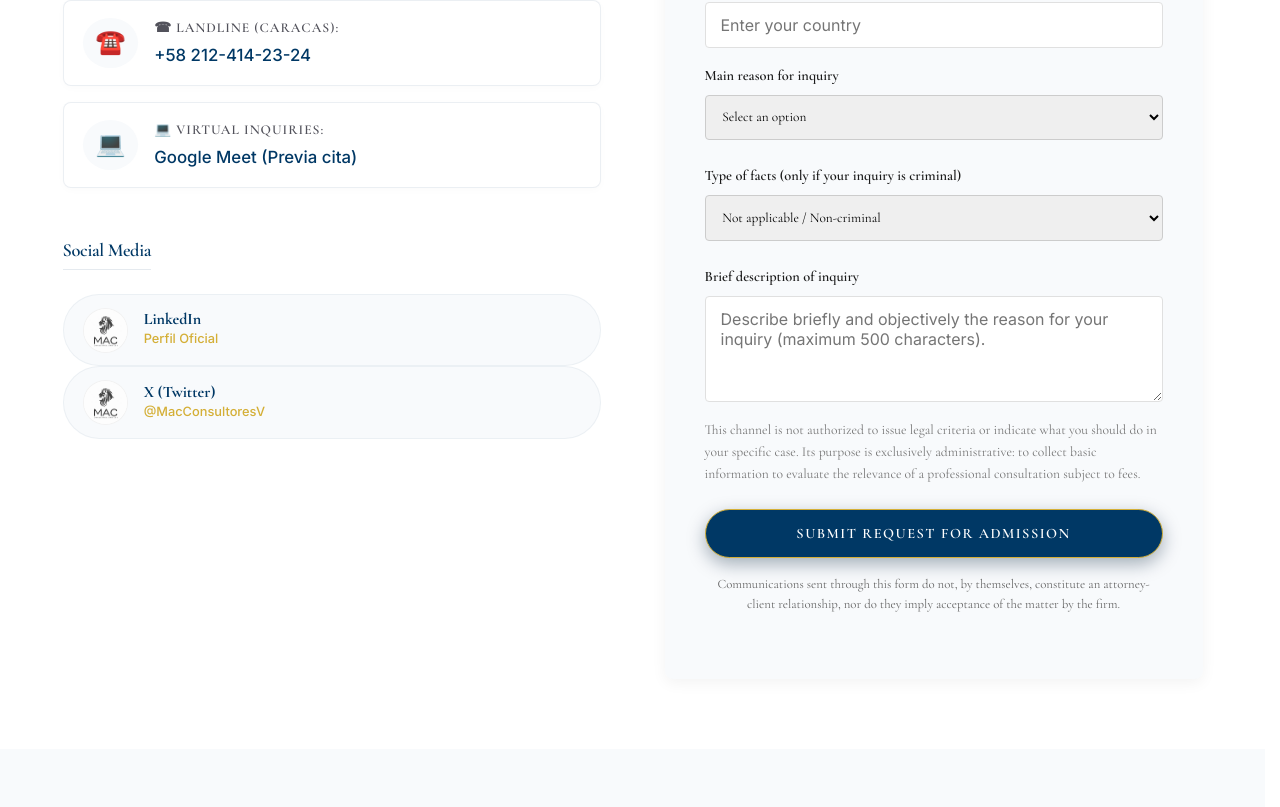
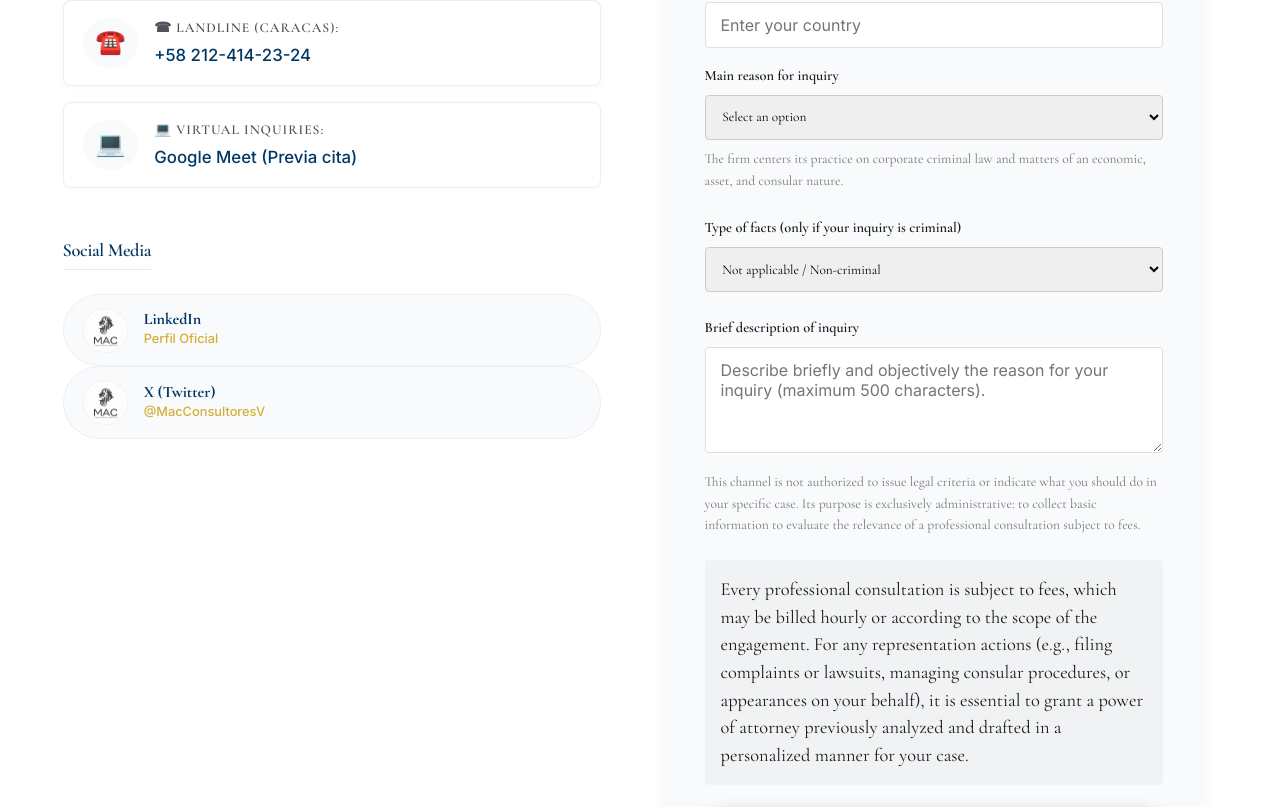
Before and after one commit to mcolina777-cpu/mac-consultores-site-clean, a Next.js app: page /en/contact in a window 1280 px wide. Shown: the part 1023-1830 px from the top of the page. Built offline with nearby package versions, Linux system fonts and the light colour scheme.

Commit message:
feat: improve contact form guidance and success feedback

```diff
--- a/src/app/[locale]/contact/page.tsx
+++ b/src/app/[locale]/contact/page.tsx
@@ -50,8 +50,15 @@ export async function generateMetadata({ params }: { params: Promise<{ locale: s
   };
 }
 
-export default async function Contacto({ params }: { params: Promise<{ locale: string }> }) {
+type ContactoProps = {
+  params: Promise<{ locale: string }>;
+  searchParams?: Promise<{ [key: string]: string | string[] | undefined }>;
+};
+
+export default async function Contacto({ params, searchParams }: ContactoProps) {
   const { locale } = await params;
+  const resolvedSearchParams = searchParams ? await searchParams : {};
+  const isSuccess = resolvedSearchParams?.sent === 'success';
   const dict = await getDictionary(locale);
   const isEs = locale === 'es';
 
@@ -176,6 +183,24 @@ export default async function Contacto({ params }: { params: Promise<{ locale: s
 
             <div className="form-column">
               <div className="form-card sticky-card">
+                {isSuccess && dict?.contacto?.form?.success && (
+                  <div
+                    className="form-success-message text-sm mb-1-5rem"
+                    style={{
+                      padding: '1rem 1.25rem',
+                      backgroundColor: '#f0fdf4',
+                      borderRadius: '4px',
+                      border: '1px solid #bbf7d0',
+                      borderLeft: '4px solid #16a34a',
+                      color: '#166534',
+                      lineHeight: '1.5',
+                    }}
+                    role="status"
+                  >
+                    {dict.contacto.form.success}
+                  </div>
+                )}
+
                 <h3 className="serif heading-md text-primary mb-1-5rem">
                   {dict?.contacto?.form?.title}
                 </h3>
@@ -332,6 +357,11 @@ export default async function Contacto({ params }: { params: Promise<{ locale: s
                         {dict?.contacto?.form?.reason_opt6}
                       </option>
                     </select>
+                    {dict?.contacto?.form?.hint_practice && (
+                      <small className="form-hint form-hint-text">
+                        {dict.contacto.form.hint_practice}
+                      </small>
+                    )}
                   </div>
 
                   <div className="form-group mb-1-5rem">
@@ -371,6 +401,21 @@ export default async function Contacto({ params }: { params: Promise<{ locale: s
                       {dict?.contacto?.form?.hint_admin}
                     </small>
                   </div>
+
+                  {dict?.contacto?.form?.hint_fees && (
+                    <div
+                      className="fees-hint text-sm mb-1-5rem"
+                      style={{
+                        padding: '1rem',
+                        backgroundColor: 'rgba(0,0,0,0.03)',
+                        borderRadius: '4px',
+                        borderLeft: '3px solid var(--color-primary)',
+                        lineHeight: '1.5',
+                      }}
+                    >
+                      {dict.contacto.form.hint_fees}
+                    </div>
+                  )}
 
                   <button
                     type="submit"
```
